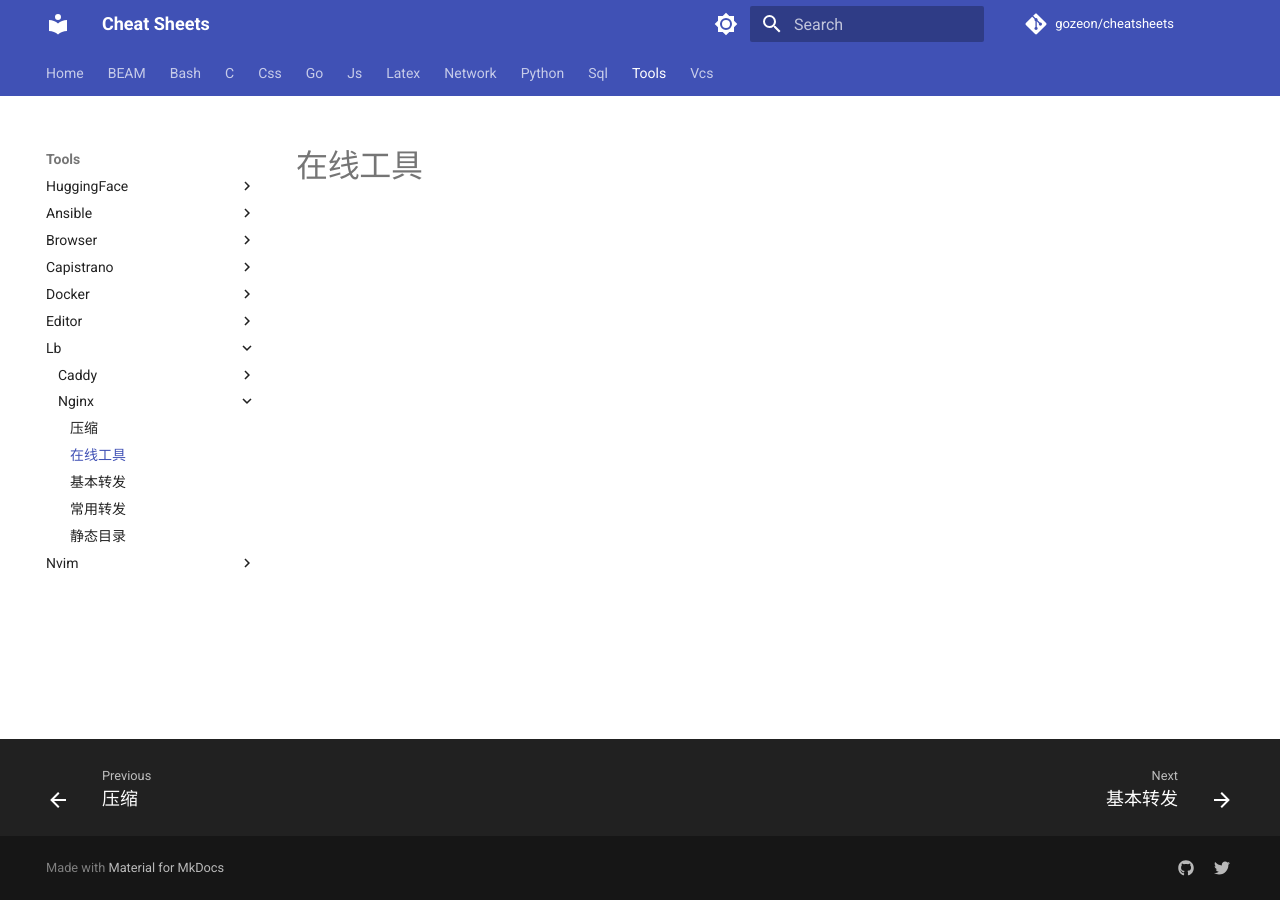
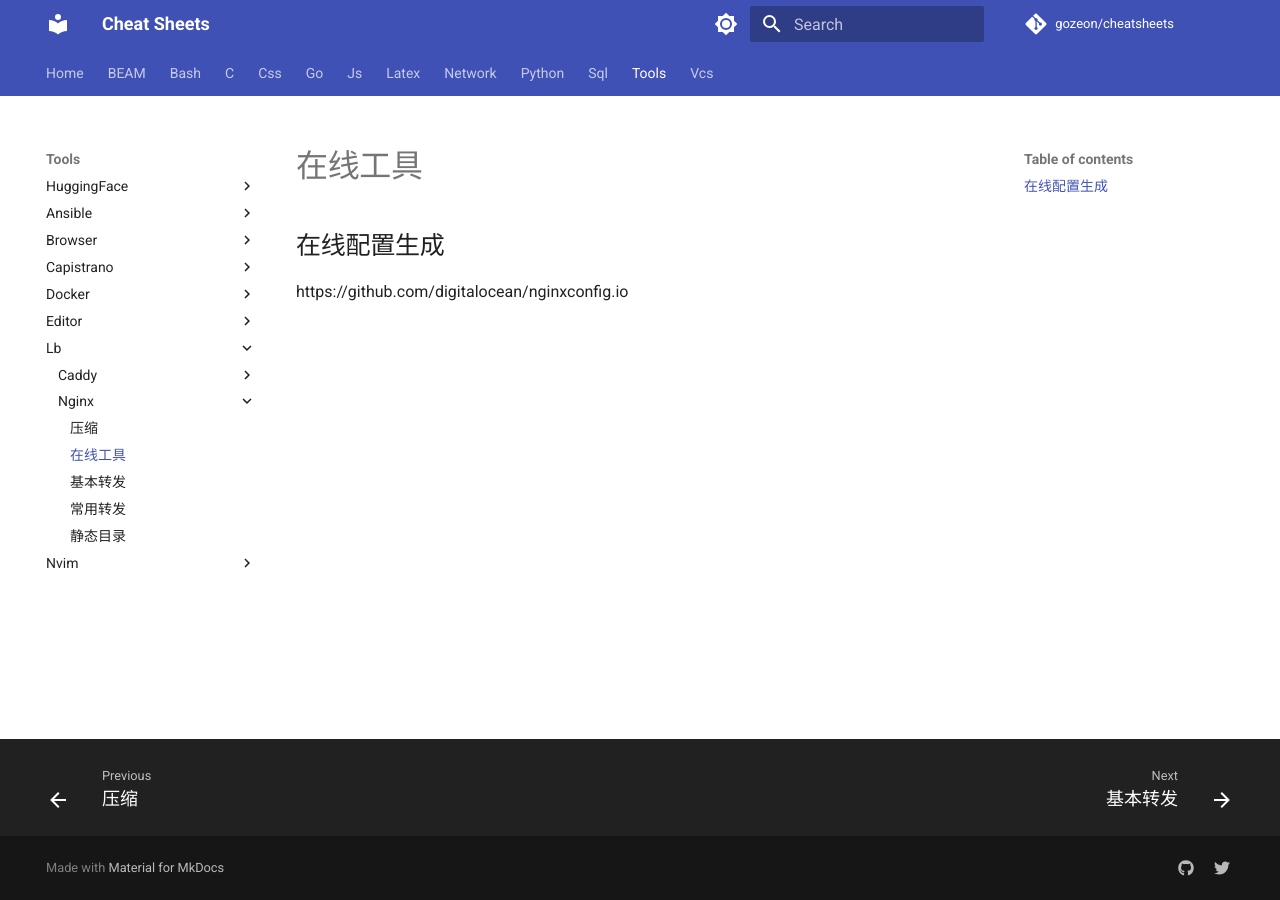
Before and after one commit to gozeon/cheatsheets, an MkDocs documentation site: the page built from docs/tools/lb/nginx/在线工具.md, in a window 1280 px wide. Built offline with MkDocs 1.6.1 and Material for MkDocs 9.7.7, drawn with Linux system fonts in a browser that asks for light colours; comment, search, counter and statistics services are not loaded.

Commit message:
Update 在线工具.md

```diff
--- a/docs/tools/lb/nginx/在线工具.md
+++ b/docs/tools/lb/nginx/在线工具.md
@@ -1 +1,3 @@
+## 在线配置生成
+
 https://github.com/digitalocean/nginxconfig.io
```
